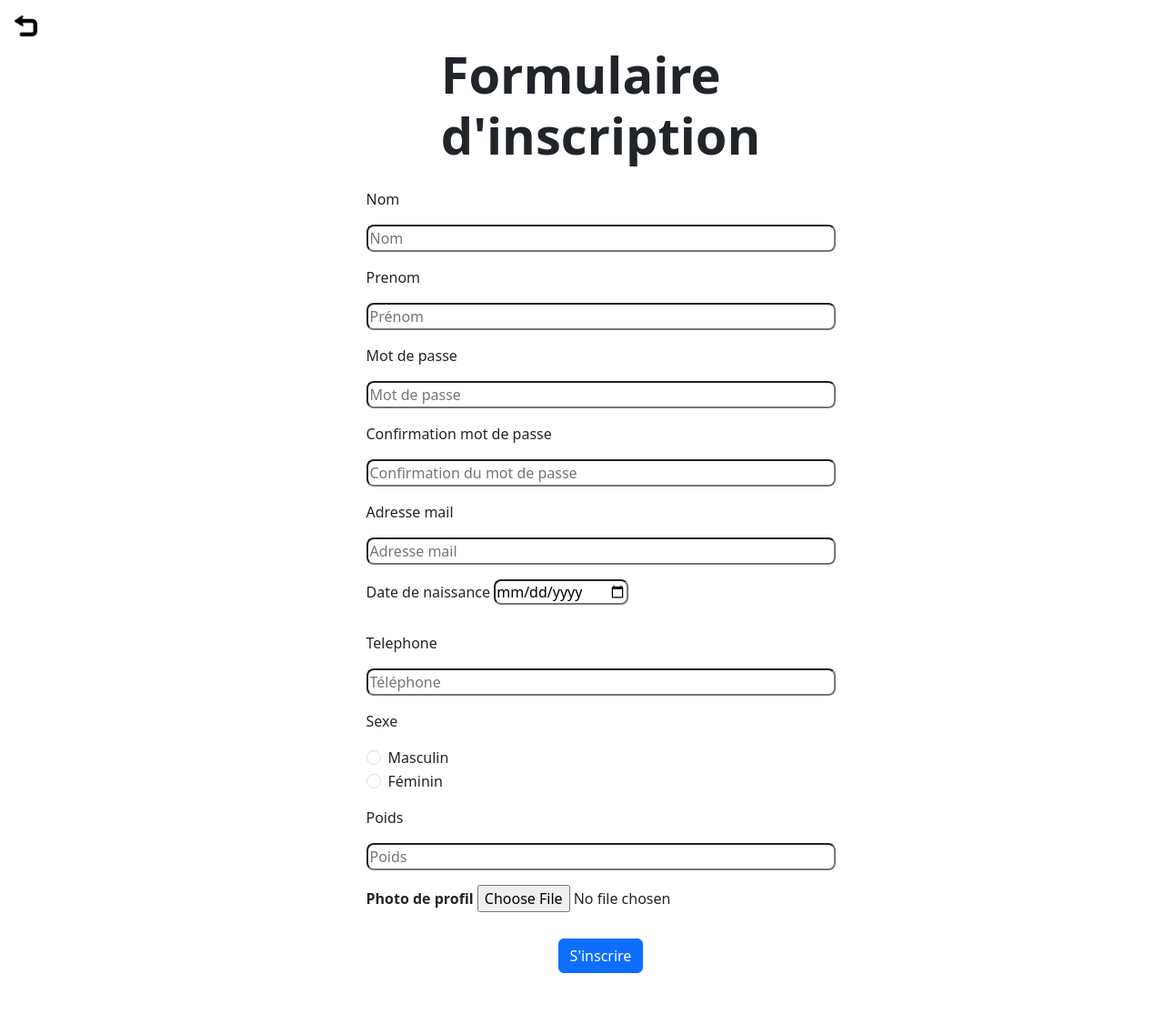
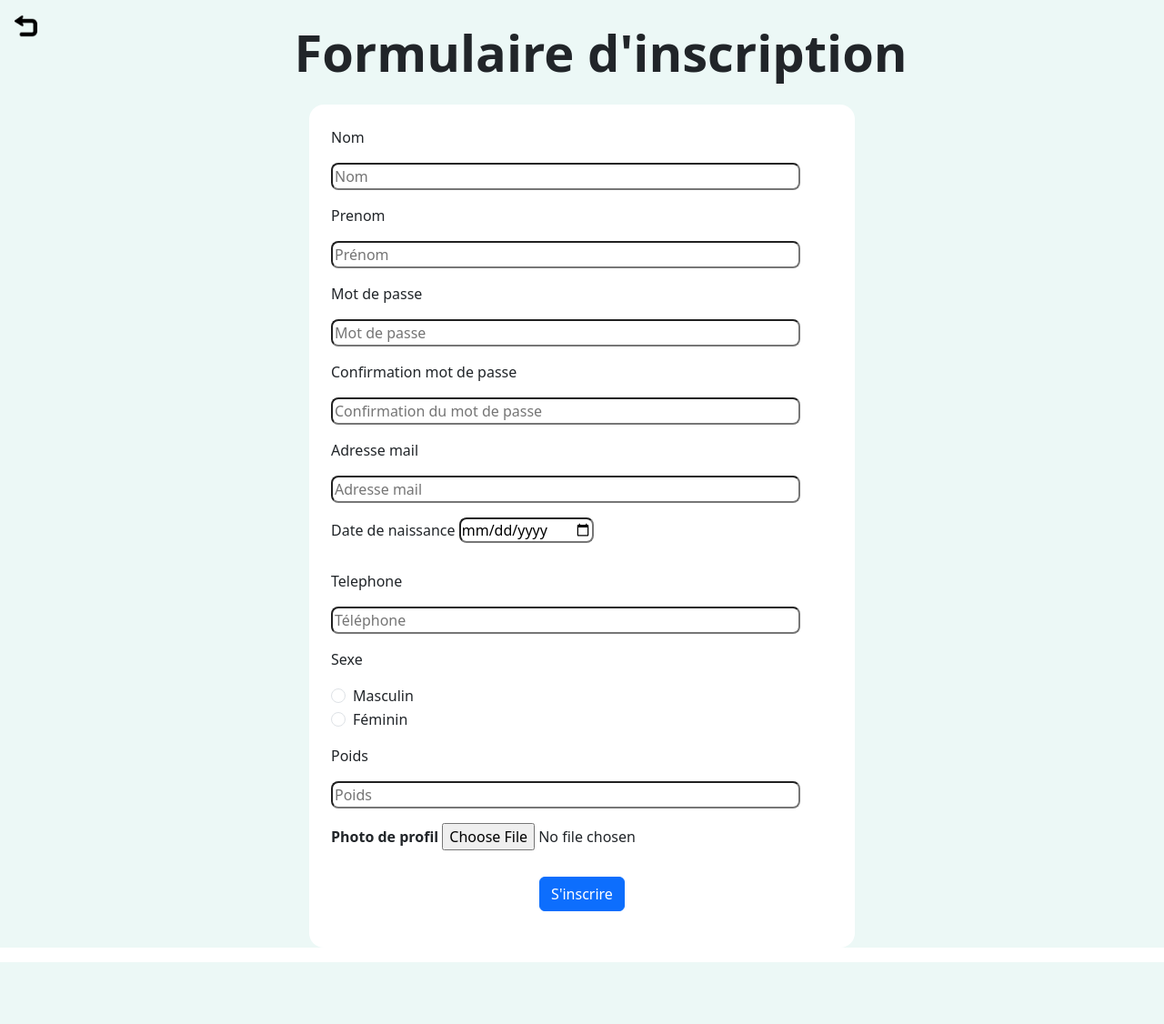
Before and after one commit to lenny-vergerolle/SAE_PONEY, a Flask app: page /signin in a window 1280 px wide. Shown: the part 71-1197 px from the top of the page at 91% size. After the commit the page ends 1129 px from the top, so only its background shows below. Run offline with Flask 3, Linux system fonts and the light colour scheme; some libraries are stand-ins or nearby versions.

Commit message:
modification du style de la page

```diff
--- a/src/templates/signin.html
+++ b/src/templates/signin.html
@@ -1,12 +1,14 @@
 {%extends 'base.html'%}
 {%block content%}
+<div class="page" style="background-color: #ECF8F6;min-height: 92vh;">
     <a href="{{ url_for('home') }}">
         <img src="{{ url_for('static', filename='img/fleche_retour.png') }}" alt="Flèche" class="float-start ms-3 mt-3" style="width:25px;height:auto;">
     </a>
-    <div class="mx-auto w-25 d-flex flex-column align-items-center div-dark rounded-4 mb-3 p-4">
-        <div>
+    <div class="page" style="background-color: #ECF8F6;min-height: 92vh;">
+        <div class="d-flex justify-content-center">
             <h1 class="fw-bolder display-4 m-4 color_white">Formulaire d'inscription</h1>
         </div>
+        <div class="mx-auto w-50 d-flex flex-column align-items-center div-dark rounded-4 mb-3 p-4" style="background-color:white;max-width: 600px;">
             <form method="post" action="{{ url_for('signin') }}" enctype="multipart/form-data">
                 {{ form.hidden_tag() }}
 
@@ -72,5 +74,6 @@
 
             </form>
         </div>
-
+    </div>
+</div>
 {%endblock%}
```
Lines whose indentation alone changed are shown as unchanged.
